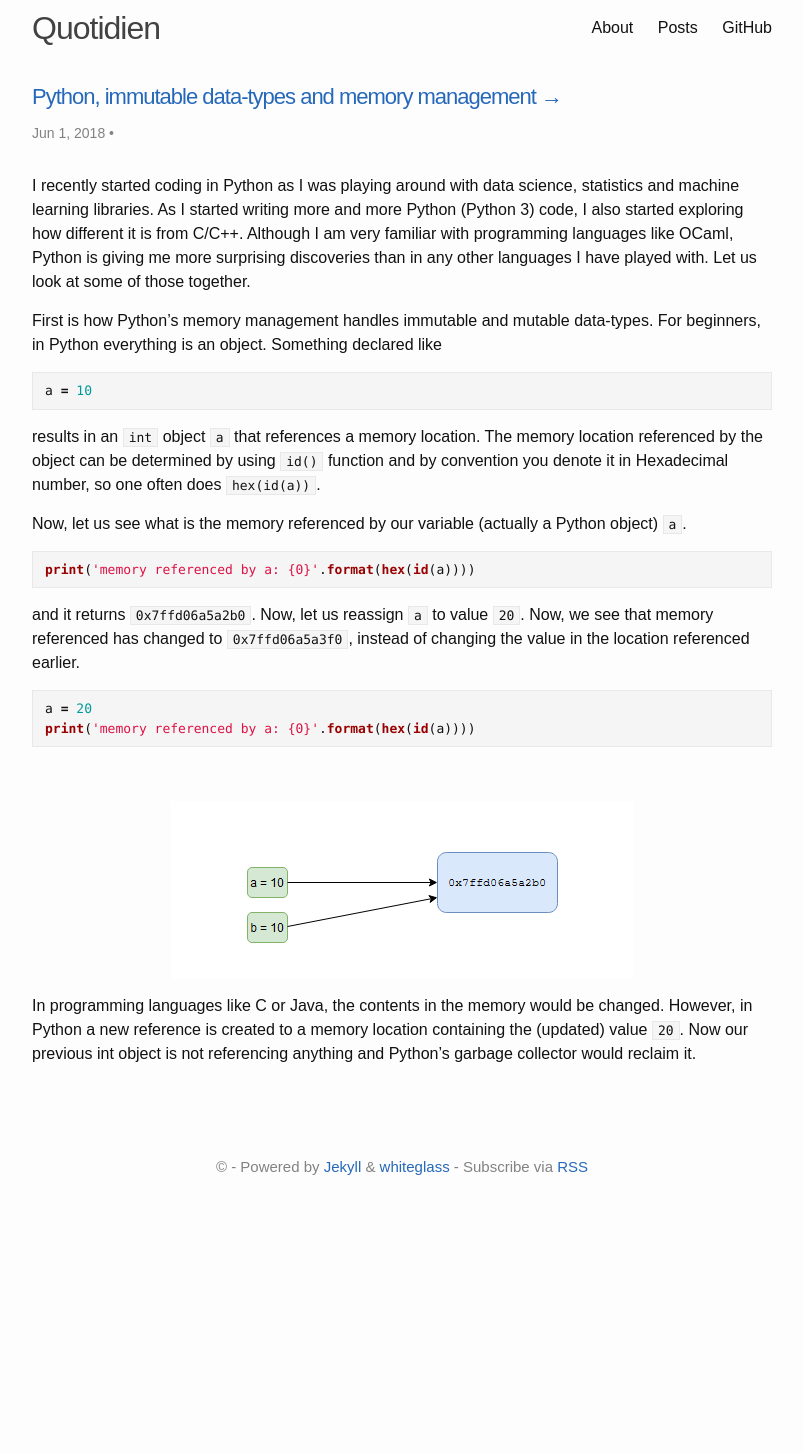
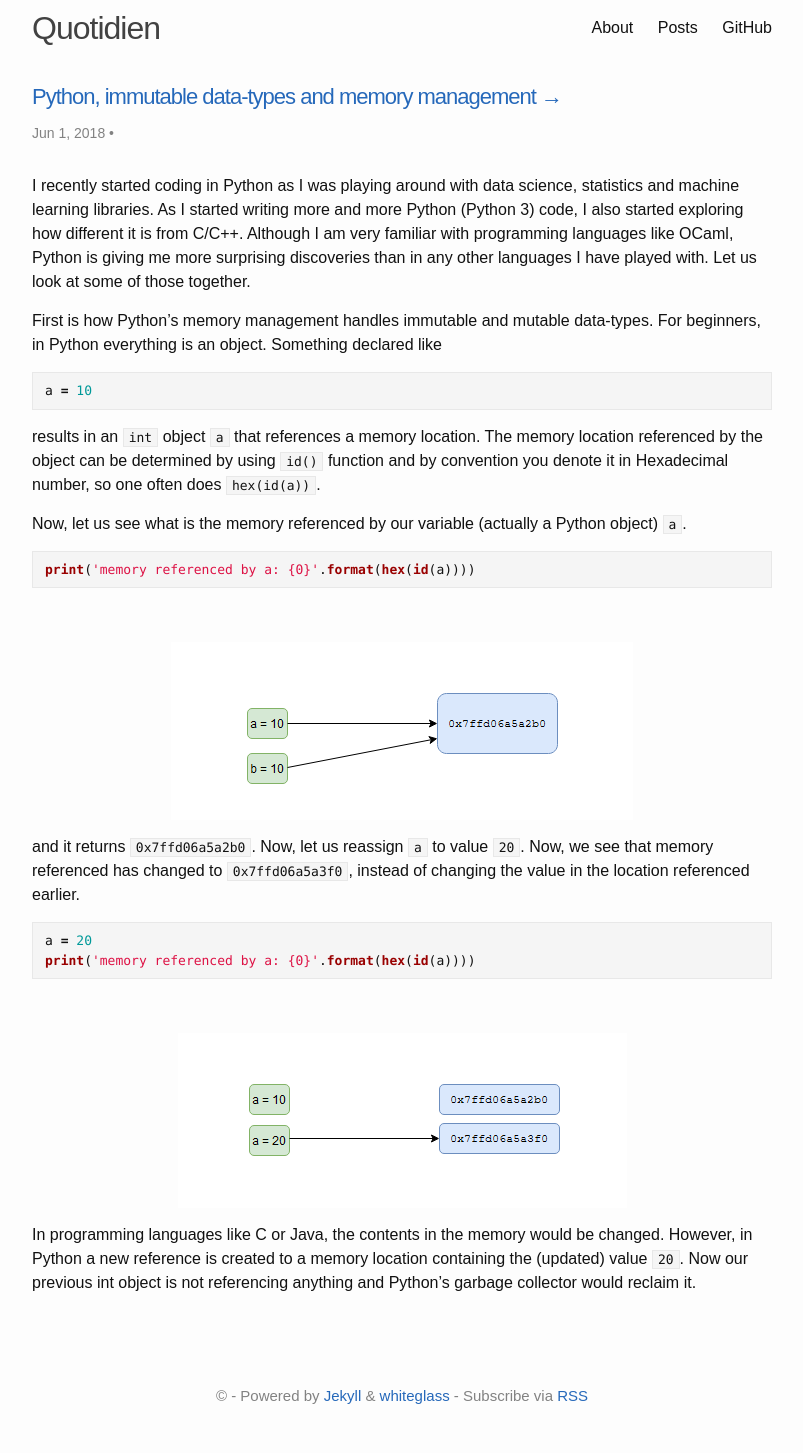
Before and after one commit to dotkay/dotkay.github.io, a Jekyll site: the page built from _posts/2018-06-01-python-var-mem-mgmt.md, in a window 1280 px wide. Shown: the whole page, without its empty margins (238-1041 px from the left). Built offline with Jekyll 4.4.1, drawn with Linux system fonts in a browser that asks for light colours; before the commit the page ends 1224 px from its top, so only the background shows below that.

Commit message:
updated images

````diff
--- a/_posts/2018-06-01-python-var-mem-mgmt.md
+++ b/_posts/2018-06-01-python-var-mem-mgmt.md
@@ -22,6 +22,11 @@ Now, let us see what is the memory referenced by our variable (actually a Python
 print('memory referenced by a: {0}'.format(hex(id(a))))
 ```
 
+<br>
+<div class="img_container">
+![Python Memory Management](/assets/images/py/var_mem_mgmt_2.PNG){:class="img=responsive"}
+</div>
+
 and it returns `0x7ffd06a5a2b0`. Now, let us reassign `a` to value `20`. Now, we see that memory referenced has changed to `0x7ffd06a5a3f0`, instead of changing the value in the location referenced earlier.
 
 ```python
@@ -31,7 +36,7 @@ print('memory referenced by a: {0}'.format(hex(id(a))))
 
 <br>
 <div class="img_container">
-![Python Memory Management](/assets/images/py/var_mem_mgmt_2.PNG){:class="img=responsive"}
+![Python Memory Management](/assets/images/py/var_mem_mgmt_1.PNG){:class="img=responsive"}
 </div>
 
 In programming languages like C or Java, the contents in the memory would be changed. However, in Python a new reference is created to a memory location containing the (updated) value `20`. Now our previous int object is not referencing anything and Python's garbage collector would reclaim it.
````
